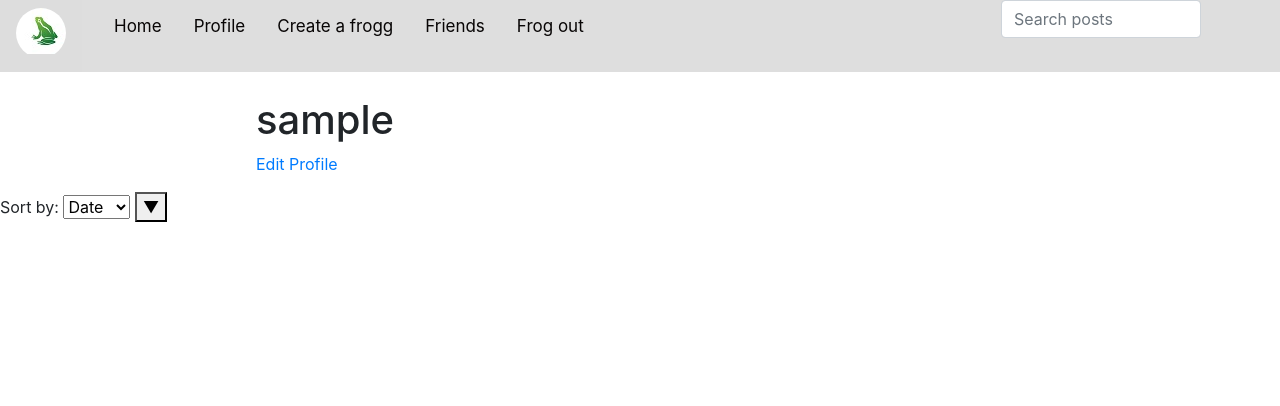
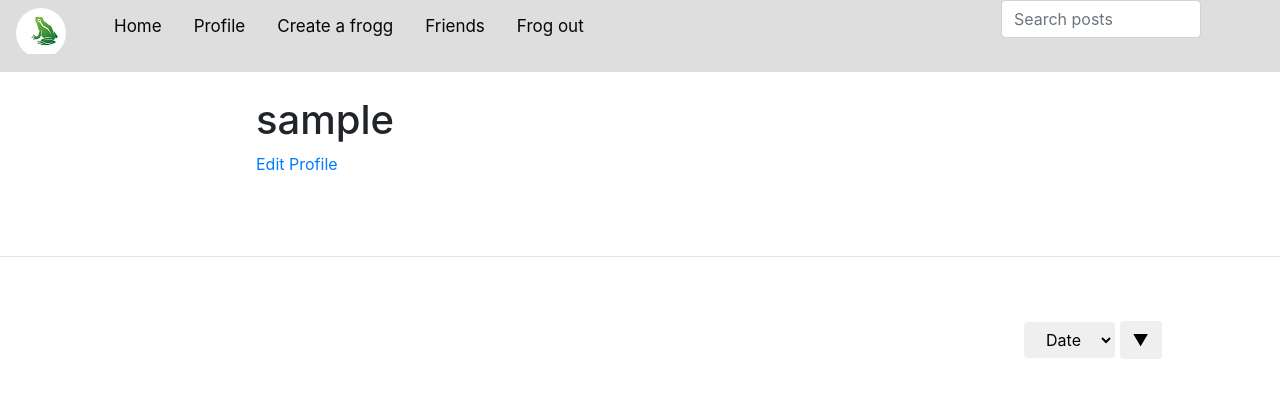
Before and after one commit to NoamZeise/WAD-Group, a Django app: page /profile/ in a window 1280 px wide. Shown: the top 406 px of the page. Run offline with Django 4.2, Linux system fonts and the light colour scheme; the visitor is signed in with stand-in values (Sample User, id 1); data comes from the database, SQL or seed files in the repository; data that the repository does not hold is empty; some libraries are stand-ins or nearby versions.

Commit message:
changed styling of posts feed

```diff
--- /dev/null
+++ b/static/post-feed.css
@@ -0,0 +1,6 @@
+#sort-form {
+    margin-left: auto;
+    width: 20%;
+    padding-top: 3em;
+    padding-bottom: 3em;
+}
--- a/templates/post_feed.html
+++ b/templates/post_feed.html
@@ -8,6 +8,7 @@ Home
 {% block head_block %}
 <script src="{% static 'posts.js' %}"></script>
 <script src="{% static 'sort.js' %}"></script>
+<link rel="stylesheet" href="{% static 'post-feed.css' %}">
 {% endblock %}
 
 {% block body_block %}
@@ -18,8 +19,7 @@ Home
 {% endblock %}
 
 <form id="sort-form" method="get">
-  <label for="sort_by">Sort by:</label>
-  <select name="sort_by" id="sort_by">
+  <select class="btn" name="sort_by" id="sort_by">
     <option value="date"  {% if request.GET.sort_by == 'date'  %}selected{% endif %}>Date </option>
     <option value="title" {% if request.GET.sort_by == 'title' %}selected{% endif %}>Title</option>
     <option value="score" {% if request.GET.sort_by == 'score' %}selected{% endif %}>Score</option>
@@ -28,7 +28,7 @@ Home
 	 value="{% if request.GET.sorting_order %}{{ request.GET.sorting_order }}{% else %}descending{% endif %}">
   <button type="button" id="order_toggle_button"
 	  class="{% if request.GET.sorting_order == 'descending' or not request.GET.sorting_order %}
-		       arrow down{% else %}arrow up{% endif %}">&#9650;</button>
+		       arrow down{% else %}arrow up{% endif %} btn">&#9650;</button>
 </form>
 
 
--- a/templates/profile.html
+++ b/templates/profile.html
@@ -22,4 +22,6 @@
 {% endif %}
 <p>{{ profile.text }}</p>
 </div>
+<br><br>
+<hr>
 {% endblock %}
```
